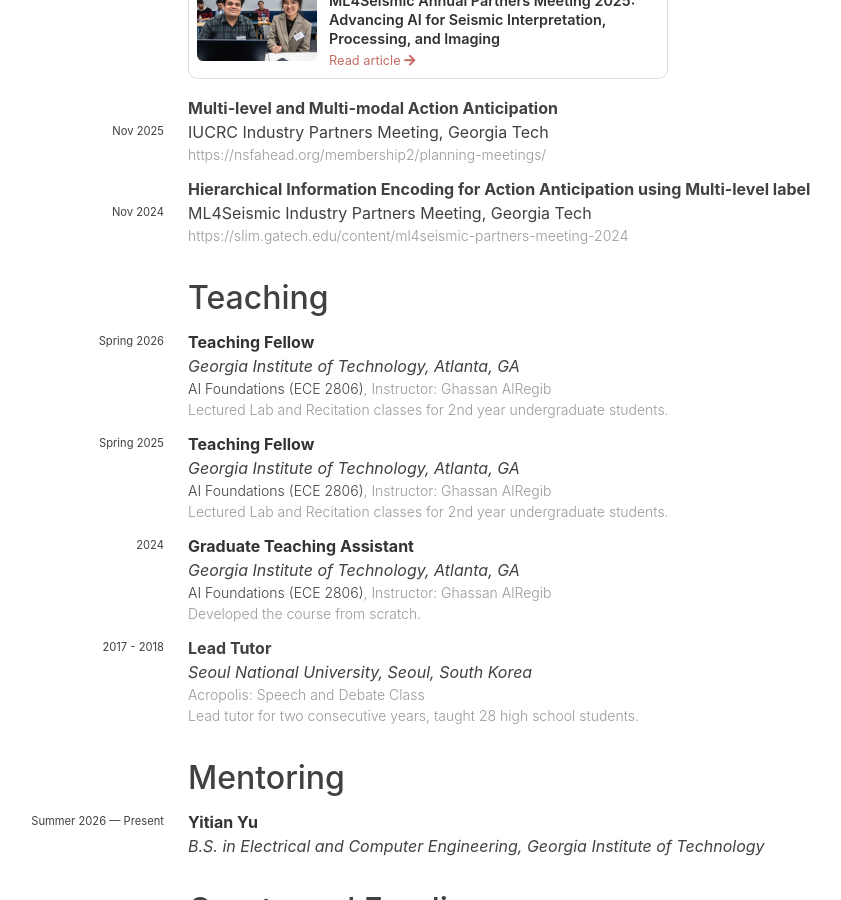
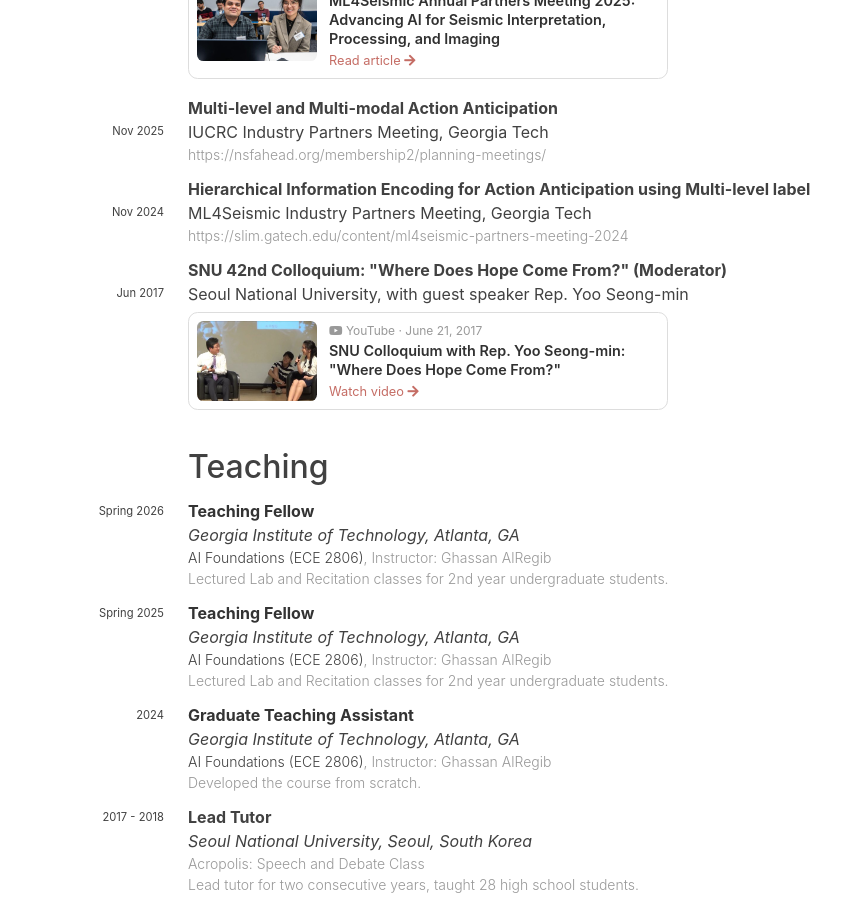
Before and after one commit to skvictoria/skvictoria.github.io, a Jekyll site: the page built from cv.md, in a window 1280 px wide and 900 px high, scrolled down 5089 px. Shown: the whole window, without its empty margins (144-985 px from the left). Built offline with Jekyll 4.4.1, drawn with Linux system fonts in a browser that asks for light colours; nearby versions of some CDN libraries; some web fonts are replaced.

Commit message:
Add SNU colloquium (moderator) to Invited Talks with video card
Co-Authored-By: Claude Opus 5.5 (1M context) <noreply@anthropic.com>

```diff
--- a/_data/talks.yaml
+++ b/_data/talks.yaml
@@ -26,3 +26,15 @@
   month: "Nov"
   year: 2024
   description: https://slim.gatech.edu/content/ml4seismic-partners-meeting-2024
+
+- title: "SNU 42nd Colloquium: \"Where Does Hope Come From?\" (Moderator)"
+  location: "Seoul National University, with guest speaker Rep. Yoo Seong-min"
+  month: "Jun"
+  year: 2017
+  image: /images/news/2017-snu-colloquium.jpg
+  article-url: https://youtu.be/yn_sOaCUBPw
+  article-title: "SNU Colloquium with Rep. Yoo Seong-min: \"Where Does Hope Come From?\""
+  article-source: YouTube
+  article-date: June 21, 2017
+  article-icon: fab fa-youtube
+  article-cta: Watch video
--- a/_includes/cv/talk.html
+++ b/_includes/cv/talk.html
@@ -1,4 +1,5 @@
 <div><b>{{ title.name }}</b></div>
+{% assign description = nil %}
 
 {% for talk in title.items %}
 <div class="cv-left-date">{{ talk.month }} {{ talk.year }}</div>
@@ -6,9 +7,9 @@
 {% if talk.description %}{% assign description=talk.description %}{% endif %}
 {% if talk.image %}{% assign article=talk %}{% endif %}
 {% endfor %}
-<div class="cv-description">{{ description }}</div>
+{% if description %}<div class="cv-description">{{ description }}</div>{% endif %}
 {% if article %}
-{% include cv/news-card.html url=article.article-url image=article.image source=article.article-source date=article.article-date title=article.article-title %}
+{% include cv/news-card.html url=article.article-url image=article.image source=article.article-source date=article.article-date title=article.article-title icon=article.article-icon cta=article.article-cta %}
 {% assign article = nil %}
 {% endif %}
 
```
Also changed, not shown: images/news/2017-snu-colloquium.jpg (added).
